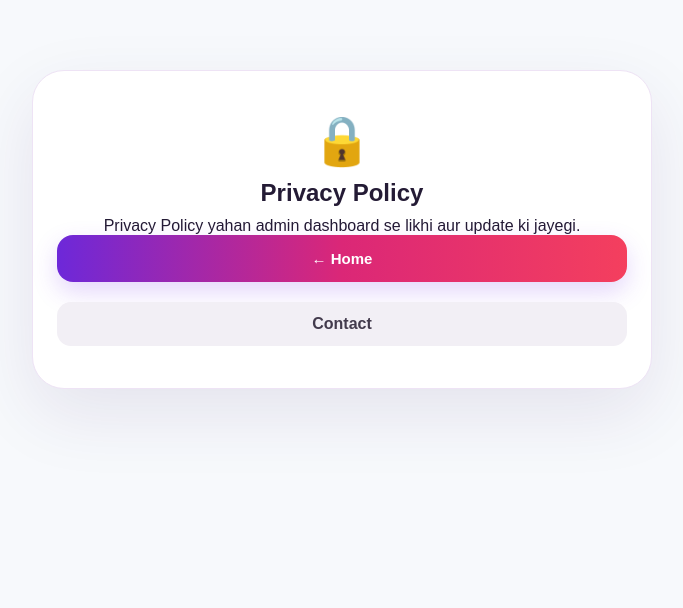
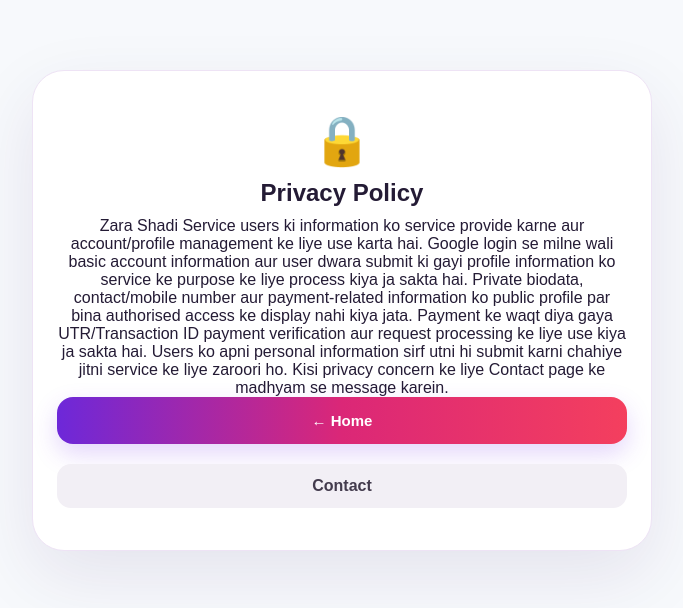
Before and after one commit to islam20111975-ops/zarashadiservice, a Next.js app: page /privacy in a window 1280 px wide. Shown: the top 608 px of the page, without its empty margins (298-981 px from the left). Built offline with nearby package versions, Linux system fonts and the light colour scheme; no server answers; the database is empty.

Commit message:
Add default privacy page content

```diff
--- a/app/privacy/page.js
+++ b/app/privacy/page.js
@@ -5,7 +5,7 @@ import Link from "next/link";
 import {doc,getDoc} from "firebase/firestore";
 import {db} from "../../lib/firebase";
 
-const fallback="Privacy Policy yahan admin dashboard se likhi aur update ki jayegi.";
+const fallback="Zara Shadi Service users ki information ko service provide karne aur account/profile management ke liye use karta hai.\n\nGoogle login se milne wali basic account information aur user dwara submit ki gayi profile information ko service ke purpose ke liye process kiya ja sakta hai.\n\nPrivate biodata, contact/mobile number aur payment-related information ko public profile par bina authorised access ke display nahi kiya jata.\n\nPayment ke waqt diya gaya UTR/Transaction ID payment verification aur request processing ke liye use kiya ja sakta hai.\n\nUsers ko apni personal information sirf utni hi submit karni chahiye jitni service ke liye zaroori ho. Kisi privacy concern ke liye Contact page ke madhyam se message karein.";
 
 export default function Privacy(){
   const [content,setContent]=useState("");
```
